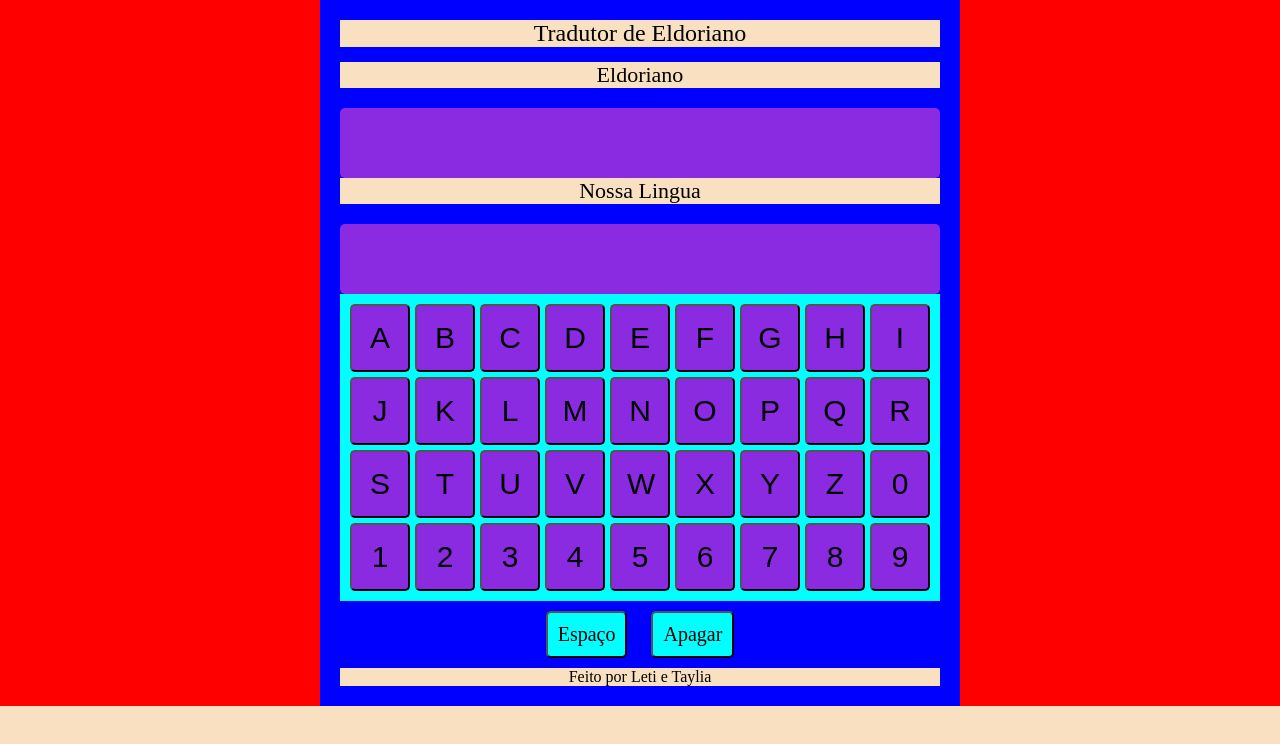
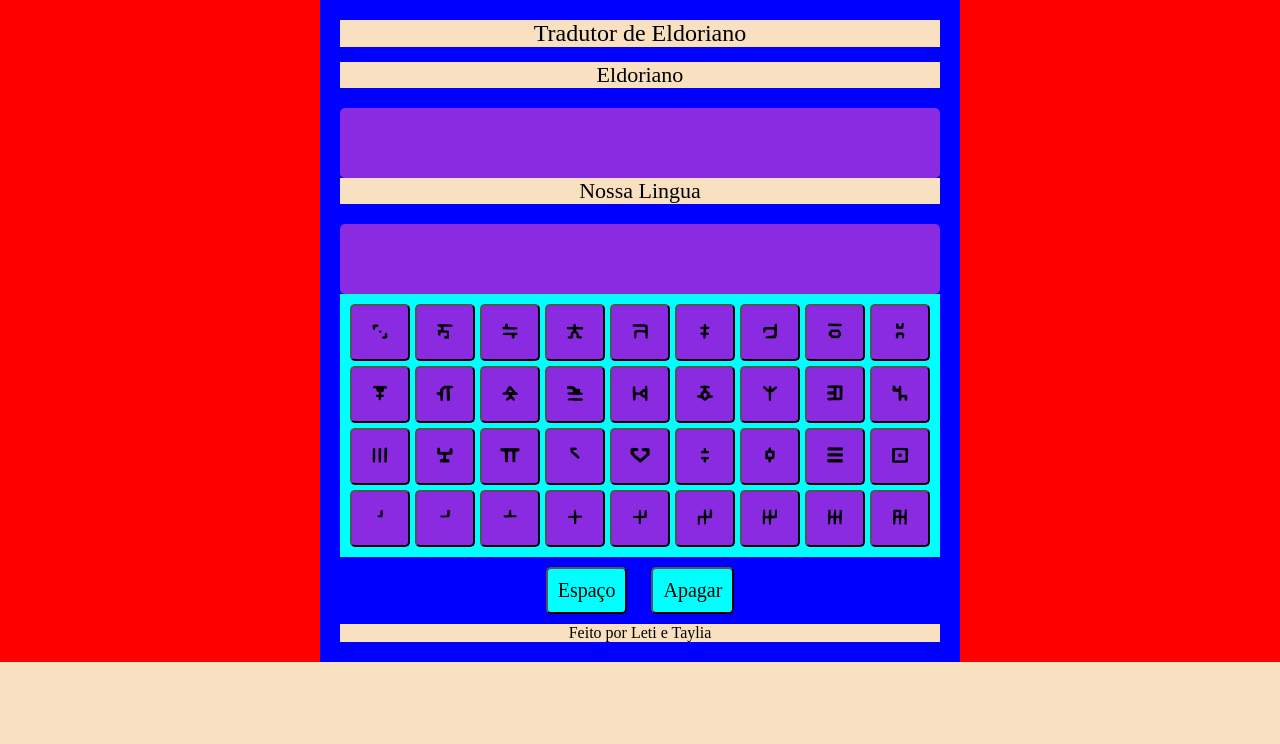
Before and after one commit to LetiLRV/Tradutor-Eldoriano, a plain HTML site: page index.html in a window 1280 px wide. Drawn offline with Linux system fonts and the light colour scheme; the site is published under a folder, as on GitHub Pages, so addresses that start at the root find nothing; a web font is replaced by a local one.

Commit message:
fonte eldoriana sendo configurada

```diff
--- a/style.css
+++ b/style.css
@@ -6,7 +6,9 @@
 
 @font-face {
     font-family: 'Eldoriano';
-    src:url(/fonte/Eldoriano-Regular.ttf);
+    src:url('fonte/Eldoriano-Regular.ttf') format('truetype'),
+    url('fonte/Eldoriano-Regular.woff') format('woff'),
+    url('fonte/Eldoriano-Regular.otf') format('opentype');
 }
 
 .eldoriano{
```
Also changed, not shown: fonte/Eldoriano-Regular.woff (added).
